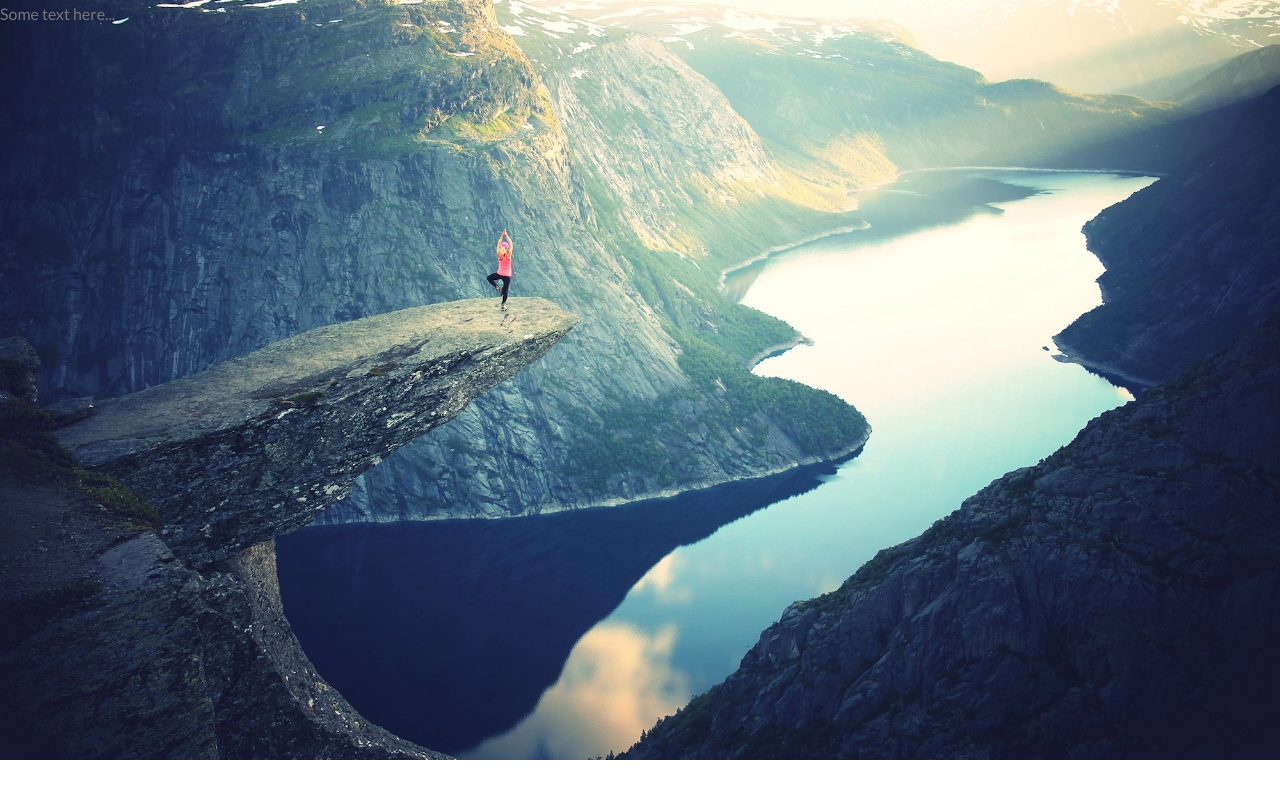
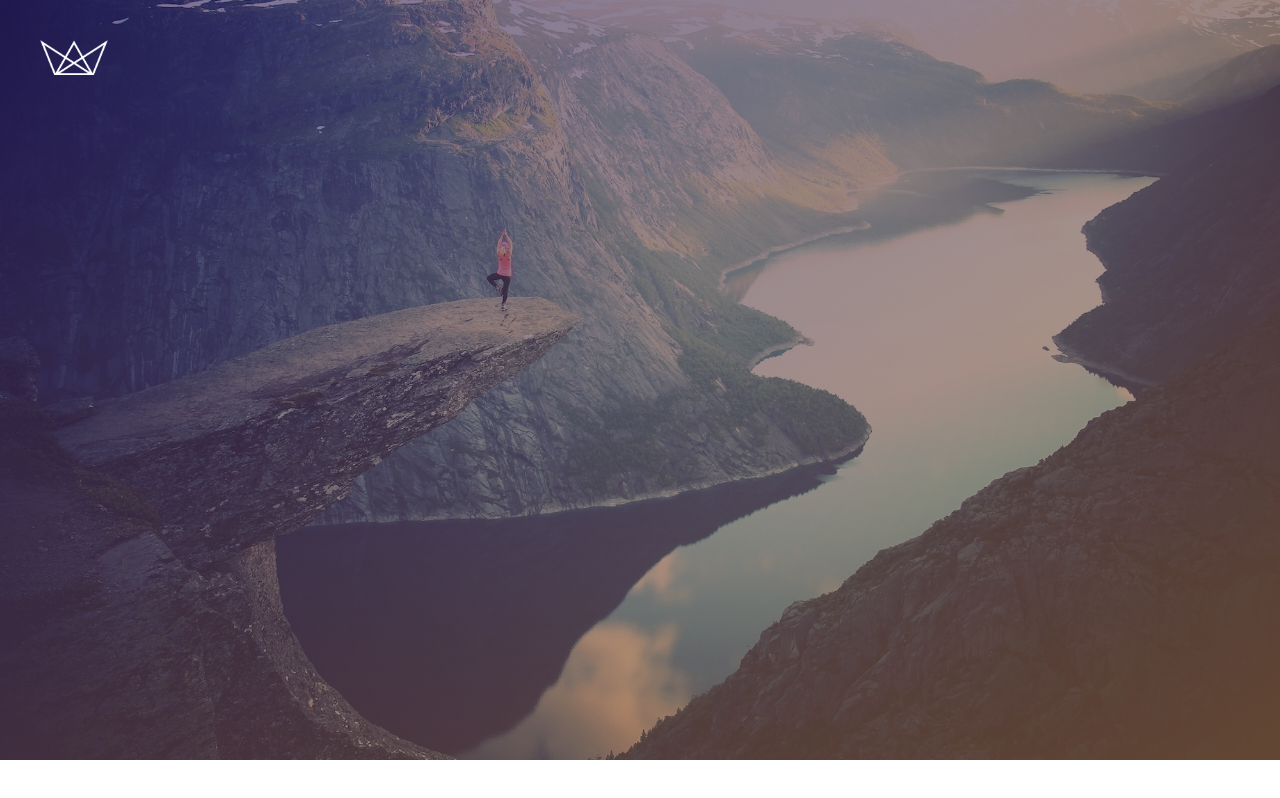
Before and after one commit to Roosterbear/css, a plain HTML site: page Natours/index.html in a window 1280 px wide. Drawn offline with Linux system fonts and the light colour scheme.

Commit message:
Agregando logo

```diff
--- a/Natours/css/style.css
+++ b/Natours/css/style.css
@@ -14,7 +14,20 @@ body{
 
 .header{
   height:95vh;
-  background-image: url(../image/hero.jpg);
+  background-image: linear-gradient(to bottom right, #23165f99, #95673699), url(../image/hero.jpg);
   background-size:cover;
   background-position:center;
+  position: relative;
 }
+
+.logo-box{
+  /* AQUI SOLO CONTROLAMOS LA POSICION */
+  position:absolute;
+  top:40px;
+  left:40px;
+}
+
+.logo{
+/* AQUI CONTROLAMOS EL TAMAÑO */
+  height:35px;
+}
--- a/Natours/index.html
+++ b/Natours/index.html
@@ -9,6 +9,10 @@
   <title>Natours Project</title>
 </head>
 <body>
-  <header class="header">Some text here...</header>
+  <header class="header">
+    <div class="logo-box">
+      <img src="image/logo-white.png" alt="logo" class="logo">
+    </div>
+  </header>
 </body>
 </html>
```
Also changed, not shown: Natours/image/logo-white.png (added), README.md.
